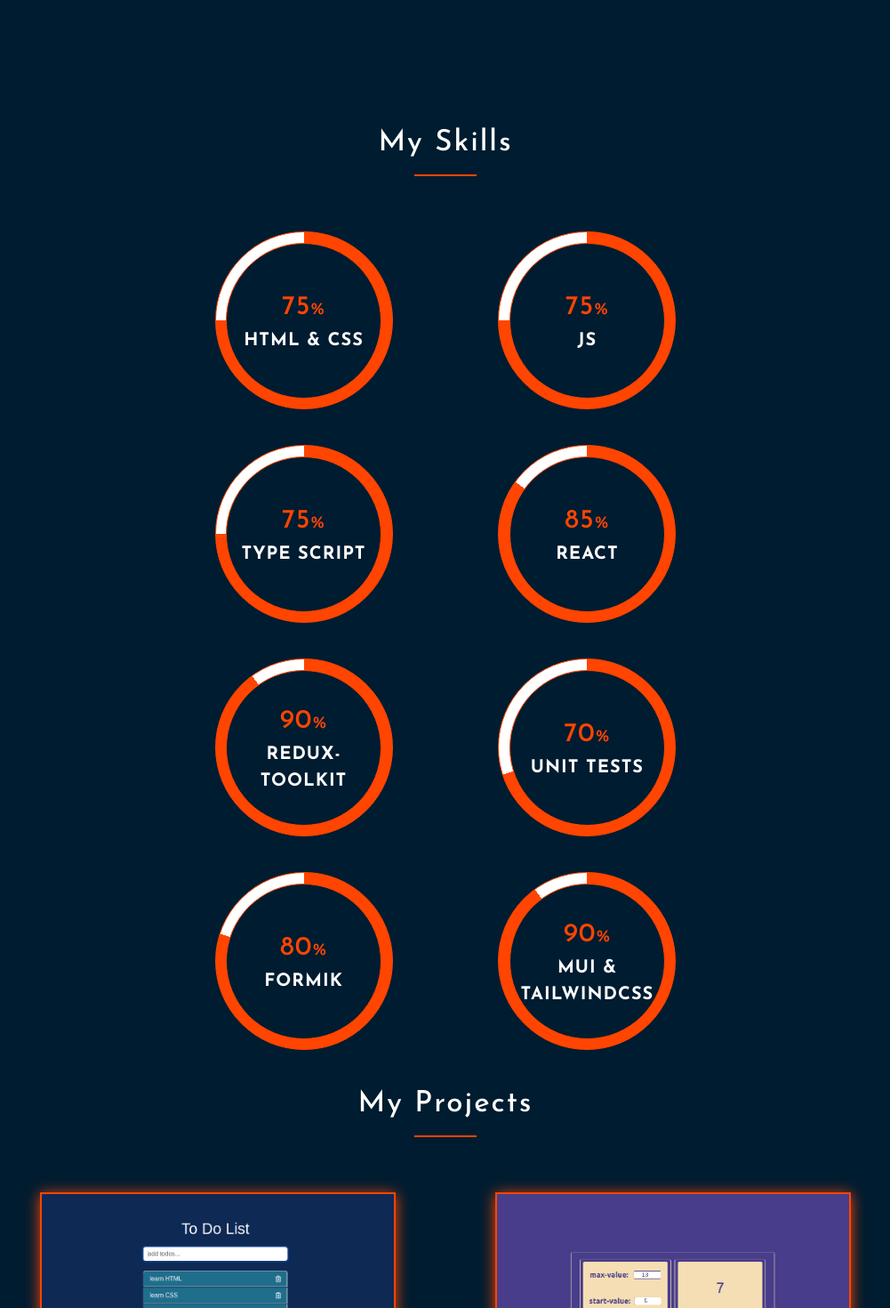
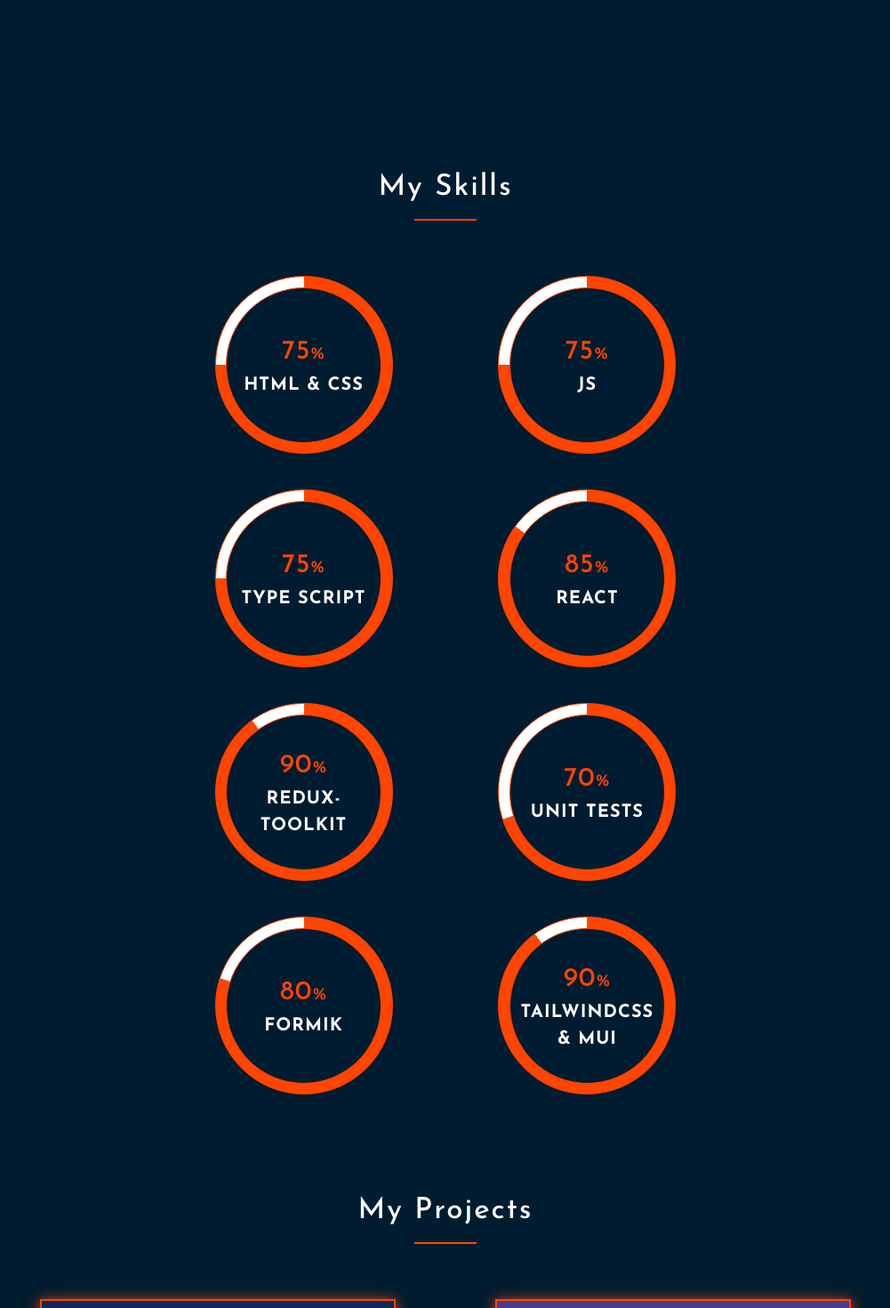
Before and after one commit to andbudha/my_portfolio, a React (Create React App) app: page / in a window 1280 px wide. Shown: the part 760-2230 px from the top of the page at 89% size, without its empty margins (139-1140 px from the left). Built offline with nearby package versions, Linux system fonts and the light colour scheme.

Commit message:
Skills component updated

```diff
--- a/src/App.css
+++ b/src/App.css
@@ -3,4 +3,5 @@
     padding: 0;
     box-sizing: border-box;
     font-family: 'Josefin Sans', sans-serif;
+    background-color: #001C30;
 }
--- a/src/progressbar/ProgressBar.jsx
+++ b/src/progressbar/ProgressBar.jsx
@@ -52,8 +52,8 @@
                 <div className={`${styles.progress} ${styles.mui}`}>
                     <div className={styles.progress_values}>
                         <h3>90<span>%</span></h3>
-                        <h4>MUI &</h4>
                         <h4>TAILWINDCSS</h4>
+                        <h4>& MUI</h4>
                     </div>
                 </div>
             </div>
--- a/src/skills/Skills.module.css
+++ b/src/skills/Skills.module.css
@@ -11,7 +11,8 @@
 
 .skills_container {
     width: 80%;
-    margin: 0 auto;
+    margin: 50px auto;
+    padding-bottom: 20px;
 }
 
 .skills_box_container {
```
